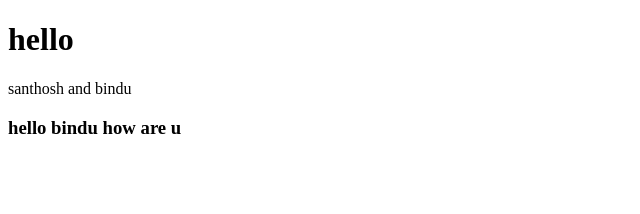
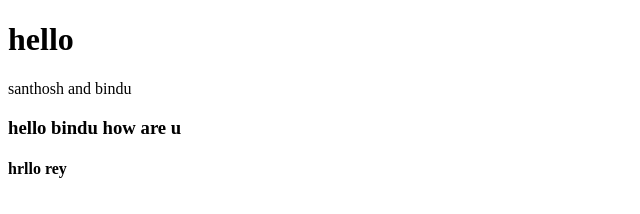
Before and after one commit to santhoshkumaritla/foodmate, a plain HTML site: page index.html in a window 1280 px wide. Shown: the full height of the page, 0-640 px from the left. Drawn offline with Linux system fonts and the light colour scheme.

Commit message:
update added index

```diff
--- a/index.html
+++ b/index.html
@@ -9,5 +9,6 @@
     <h1>hello</h1>
     <p>santhosh and bindu</p>
     <h3>hello bindu how are u </h3>
+    <h4>hrllo rey</h4>
 </body>
 </html>
```
